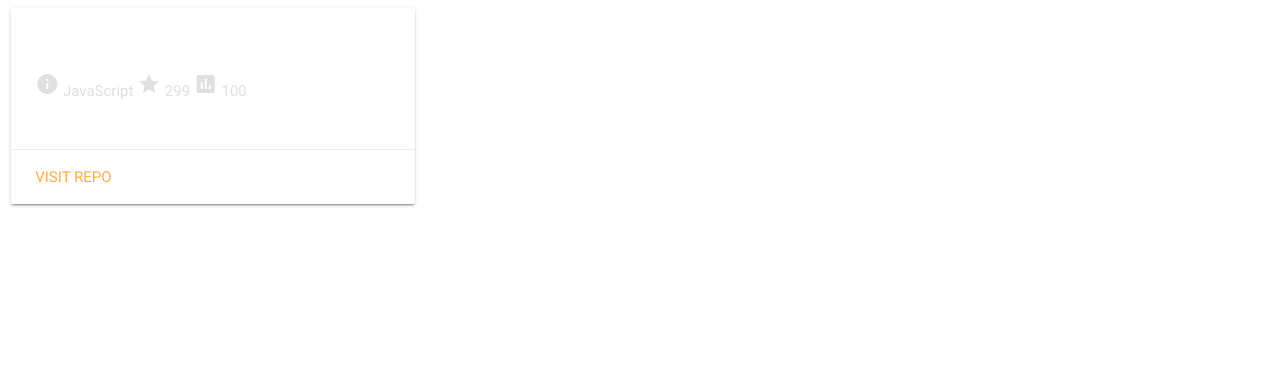
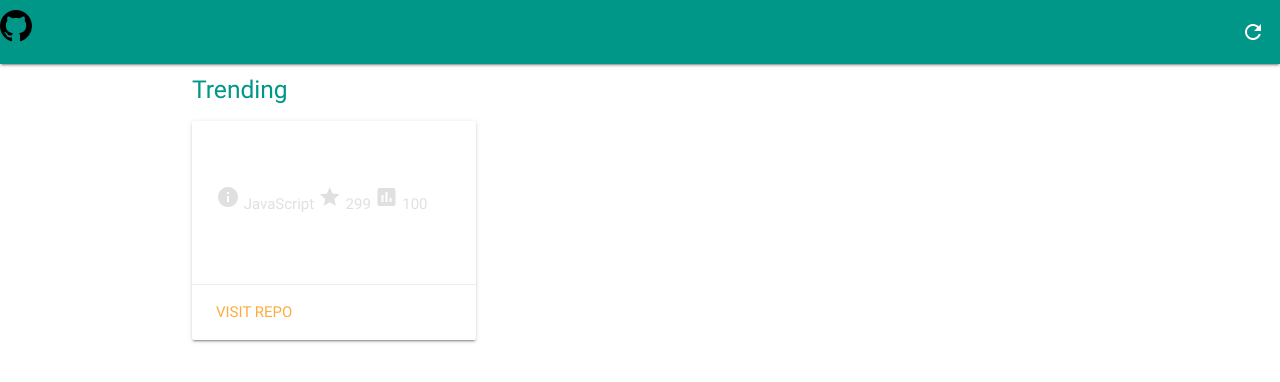
Before and after one commit to stefholbrook/pwa-demo, a website: page index.html in a window 1280 px wide. Drawn offline with nearby package versions, Linux system fonts and the light colour scheme; no server answers.

Commit message:
Udpated html to include nav

```diff
--- a/index.html
+++ b/index.html
@@ -1,19 +1,32 @@
 <!DOCTYPE html>
 <html>
 <head>
-    <link rel="manifest" href="/manifest.json">
     <!--Import Google Icon Font-->
     <link href="https://fonts.googleapis.com/icon?family=Material+Icons" rel="stylesheet">
     <!--Import materialize.css-->
-    <link type="text/css" rel="stylesheet" href="css/materialize.min.css" media="screen,projection"/>
+    <link type="text/css" rel="stylesheet" href="css/materialize.min.css"  media="screen,projection"/>
     <link type="text/css" rel="stylesheet" href="css/app.css">
 
     <!--Let browser know website is optimized for mobile-->
     <meta name="viewport" content="width=device-width, initial-scale=1.0"/>
-    <meta charset="UTF-8">
-    <title>title</title>
+    <!-- Manifest file -->
+    <link rel="manifest" href="manifest.json">
+    <title>Git Trends</title>
   </head>
   <body>
+    <nav>
+        <div class="nav-wrapper teal">
+          <a href="#" class="brand-logo">
+            <svg aria-hidden="true" class="octicon navbar" height="32" version="1.1" viewBox="0 0 16 16" width="32"><path fill-rule="evenodd" d="M8 0C3.58 0 0 3.58 0 8c0 3.54 2.29 6.53 5.47 7.59.4.07.55-.17.55-.38 0-.19-.01-.82-.01-1.49-2.01.37-2.53-.49-2.69-.94-.09-.23-.48-.94-.82-1.13-.28-.15-.68-.52-.01-.53.63-.01 1.08.58 1.23.82.72 1.21 1.87.87 2.33.66.07-.52.28-.87.51-1.07-1.78-.2-3.64-.89-3.64-3.95 0-.87.31-1.59.82-2.15-.08-.2-.36-1.02.08-2.12 0 0 .67-.21 2.2.82.64-.18 1.32-.27 2-.27.68 0 1.36.09 2 .27 1.53-1.04 2.2-.82 2.2-.82.44 1.1.16 1.92.08 2.12.51.56.82 1.27.82 2.15 0 3.07-1.87 3.75-3.65 3.95.29.25.54.73.54 1.48 0 1.07-.01 1.93-.01 2.2 0 .21.15.46.55.38A8.013 8.013 0 0 0 16 8c0-4.42-3.58-8-8-8z"></path></svg>
+          </a>
+          <ul class="right">
+            <li><a class="refresh"><i class="material-icons">refresh</i></a></li>
+          </ul>
+        </div>
+      </nav>
+      <main>
+        <div class="container">
+          <h5 class="header teal-text">Trending</h5>
           <div class="row trends">
             <div class="col s12 m4 card-template">
               <div class="card horizontal">
@@ -34,6 +47,9 @@
               </div>
             </div>
           </div>
+        </div>
+      </main>
+
     <!-- Scripts -->
     <script type="text/javascript" src="js/jquery-2.1.1.min.js"></script>
     <script type="text/javascript" src="js/materialize.min.js"></script>
--- a/package.json
+++ b/package.json
@@ -4,7 +4,7 @@
   "description": "",
   "main": "index.js",
   "scripts": {
-    "deploy": "gh-pages -d .",
+    "deploy": "npm run sw gh-pages -d .",
     "sw": "sw-precache --config=tools/precache.js --verbose"
   },
   "keywords": [],
--- a/service-worker.js
+++ b/service-worker.js
@@ -37,7 +37,7 @@
 /* eslint-disable indent, no-unused-vars, no-multiple-empty-lines, max-nested-callbacks, space-before-function-paren, quotes, comma-spacing */
 'use strict';
 
-var precacheConfig = [["/css/app.css","05b101facf07d33cf4587e3680aa63ec"],["/css/materialize.css","62261f614f306447d4c35637940e33e5"],["/css/materialize.min.css","eaf5da80270e91228573c6e530645323"],["/fonts/roboto/Roboto-Bold.woff","eed9aab5449cc9c8430d7d258108f602"],["/fonts/roboto/Roboto-Bold.woff2","c0f1e4a4fdfb8048c72e86aadb2a247d"],["/fonts/roboto/Roboto-Light.woff","ea36cd9a0e9eee97012a67b8a4570d7b"],["/fonts/roboto/Roboto-Light.woff2","3c37aa69cd77e6a53a067170fa8fe2e9"],["/fonts/roboto/Roboto-Medium.woff","cf4d60bc0b1d4b2314085919a00e1724"],["/fonts/roboto/Roboto-Medium.woff2","1561b424aaef2f704bbd89155b3ce514"],["/fonts/roboto/Roboto-Regular.woff","3cf6adf61054c328b1b0ddcd8f9ce24d"],["/fonts/roboto/Roboto-Regular.woff2","5136cbe62a63604402f2fedb97f246f8"],["/fonts/roboto/Roboto-Thin.woff","44b78f142603eb69f593ed4002ed7a4a"],["/fonts/roboto/Roboto-Thin.woff2","1f35e6a11d27d2e10d28946d42332dc5"],["/index.html","5baf28dcfb442810425aa2c0879c3c7d"],["/js/app.js","b6273a68c3b0e1faeeb9bec12a583d00"],["/js/materialize.js","ca4455f4383309b2dd473384a2739ac7"],["/js/materialize.min.js","bdc52fb7c28dd22efeee484bf8b7c4c5"]];
+var precacheConfig = [["/css/app.css","05b101facf07d33cf4587e3680aa63ec"],["/css/materialize.css","62261f614f306447d4c35637940e33e5"],["/css/materialize.min.css","eaf5da80270e91228573c6e530645323"],["/fonts/roboto/Roboto-Bold.woff","eed9aab5449cc9c8430d7d258108f602"],["/fonts/roboto/Roboto-Bold.woff2","c0f1e4a4fdfb8048c72e86aadb2a247d"],["/fonts/roboto/Roboto-Light.woff","ea36cd9a0e9eee97012a67b8a4570d7b"],["/fonts/roboto/Roboto-Light.woff2","3c37aa69cd77e6a53a067170fa8fe2e9"],["/fonts/roboto/Roboto-Medium.woff","cf4d60bc0b1d4b2314085919a00e1724"],["/fonts/roboto/Roboto-Medium.woff2","1561b424aaef2f704bbd89155b3ce514"],["/fonts/roboto/Roboto-Regular.woff","3cf6adf61054c328b1b0ddcd8f9ce24d"],["/fonts/roboto/Roboto-Regular.woff2","5136cbe62a63604402f2fedb97f246f8"],["/fonts/roboto/Roboto-Thin.woff","44b78f142603eb69f593ed4002ed7a4a"],["/fonts/roboto/Roboto-Thin.woff2","1f35e6a11d27d2e10d28946d42332dc5"],["/index.html","758b09588f6c93dc2f9da3de3e2f1247"],["/js/app.js","6fd09332ace84997c25531ca257d7433"],["/js/materialize.js","ca4455f4383309b2dd473384a2739ac7"],["/js/materialize.min.js","bdc52fb7c28dd22efeee484bf8b7c4c5"]];
 var cacheName = 'sw-precache-v3-sw-precache-' + (self.registration ? self.registration.scope : '');
 
 
```
Lines whose indentation alone changed are shown as unchanged.
